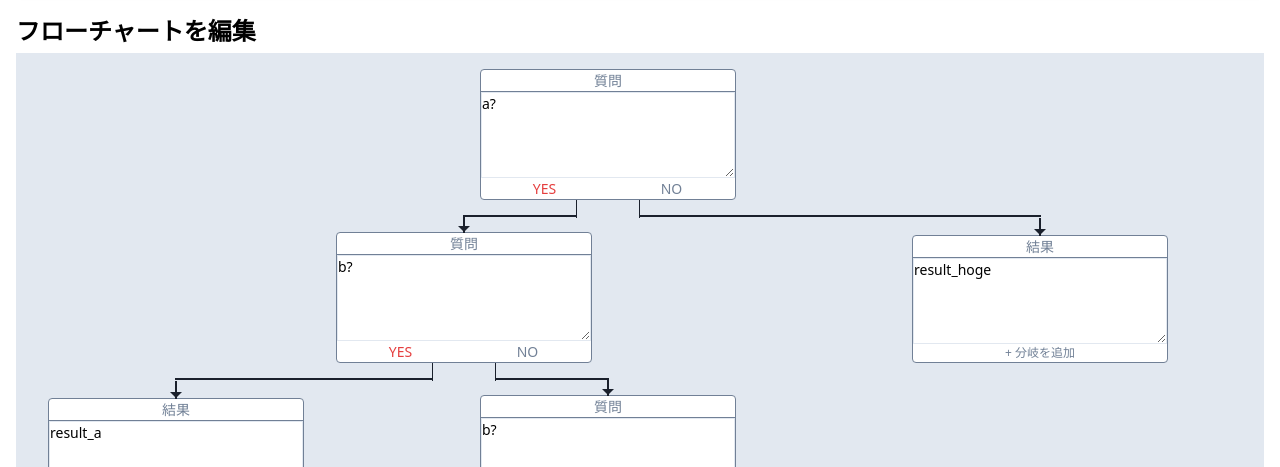
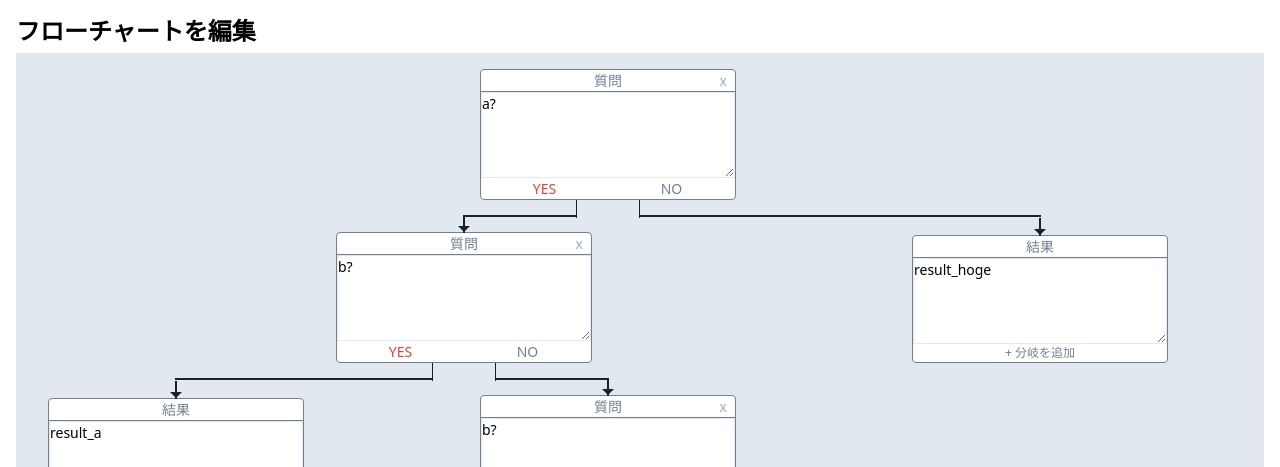
Before and after one commit to retoruto-carry/shindan-chart-maker, a Nuxt app: page /editor in a window 1280 px wide. Shown: the part 206-673 px from the top of the page. Built offline with nearby package versions, Linux system fonts and the light colour scheme.

Commit message:
:+1: 分岐を削除できるようにした

```diff
--- a/components/partials/QuestionNode.vue
+++ b/components/partials/QuestionNode.vue
@@ -2,7 +2,16 @@
   <div class="table text-center bg-gray-300">
     <div class="inline-block rounded mx-4 border border-gray-600 bg-white w-64">
       <div class="border-b border-gray-600">
-        <p class="text-sm text-gray-600">{{ displayType(nodeTree.type) }}</p>
+        <p class="text-sm text-gray-600 text-center relative">
+          <span class="">{{ displayType(nodeTree.type) }}</span>
+          <button
+            v-if="nodeTree.type === 'QUESTION'"
+            class="absolute right-0 mr-2 text-gray-500"
+            @click="handleDeleteClicked"
+          >
+            x
+          </button>
+        </p>
       </div>
       <textarea
         v-model="nodeTree.text"
@@ -57,6 +66,11 @@ export default Vue.extend({
         type: 'RESULT',
         text: 'result_default'
       })
+    },
+    handleDeleteClicked() {
+      this.$delete(this.nodeTree, 'no')
+      this.$delete(this.nodeTree, 'yes')
+      this.nodeTree.type = 'RESULT'
     },
     displayType(type: NodeType): string {
       if (type === 'QUESTION') {
```
